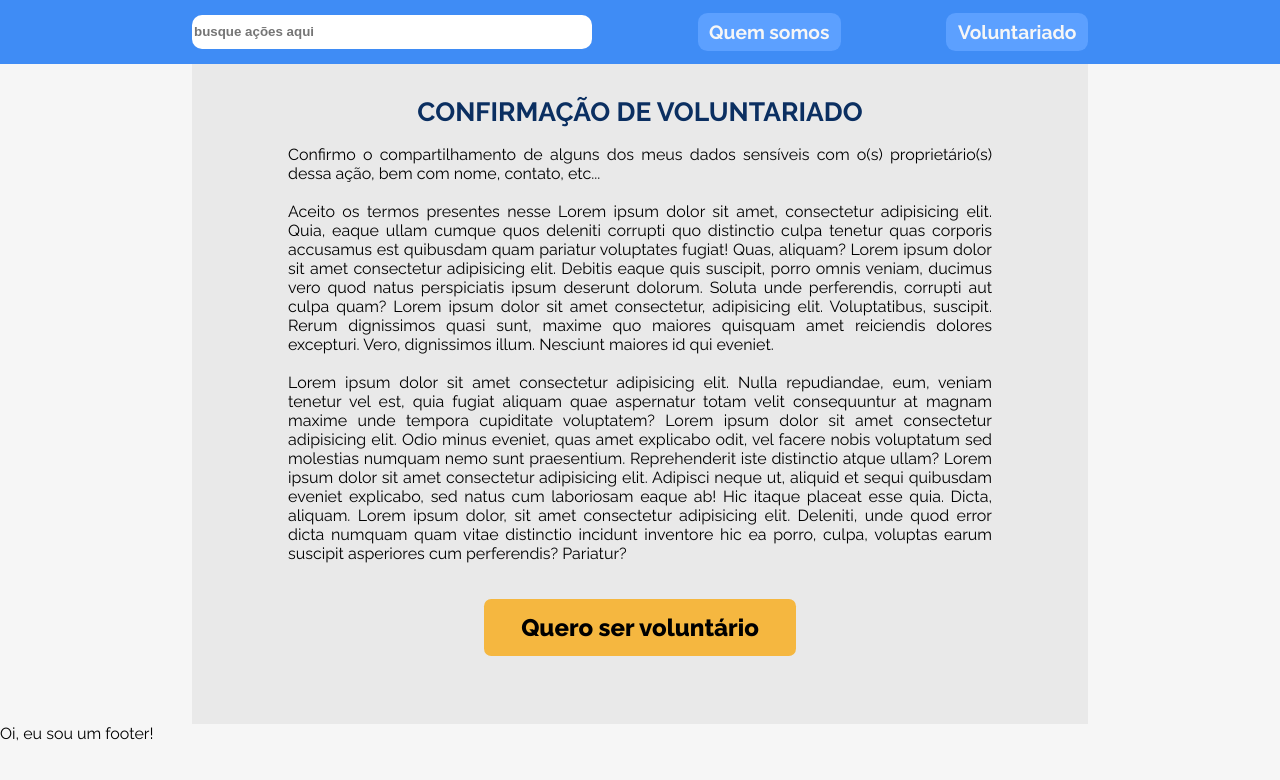
After one commit to tads-cnat/qajuda, a Django app: page /base/response/voluntariar/ in a window 1280 px wide. The commit adds this page. Shown: the top 780 px of the page. Run offline with Django 4.2, Linux system fonts and the light colour scheme.

Commit message:
Implementação da tela Voluntariar em Acao

```diff
--- a/mysite/base/static/base/css/main.css
+++ b/mysite/base/static/base/css/main.css
@@ -18,6 +18,7 @@ article {
     width: 70%;
     margin: auto;
     padding-top: 2em;
+    padding-bottom: 2em;
 }
 
 a {
--- /dev/null
+++ b/mysite/base/static/base/css/voluntariar.css
@@ -0,0 +1,31 @@
+.title {
+    font-size: 1.1em;
+    font-weight: 900;
+    color: var(--aux);
+    text-align: center;
+    padding-bottom: 1em;
+}
+
+#termo-voluntariado {
+    padding: 0em 6em;
+    text-align: justify;
+}
+
+#buttom-space {
+    margin: 2em 0;
+}
+
+.buttom1 {
+    text-align: center;
+    border-radius: .3em;
+    background-color: #F5B740;
+    width: 13em;
+    margin: 1.5em auto;
+    padding: .6em .2em;
+    font-weight: 800;
+    font-size: 1.5em;
+}
+
+span {
+    color: #000;
+}
--- a/mysite/base/templates/base/main.html
+++ b/mysite/base/templates/base/main.html
@@ -1,7 +1,7 @@
 {% load static %}
 
 <!DOCTYPE html>
-<html lang="en">
+<html lang="pt-br">
 <head>
     <meta charset="UTF-8">
     <meta http-equiv="X-UA-Compatible" content="IE=edge">
--- /dev/null
+++ b/mysite/base/templates/base/voluntariar.html
@@ -0,0 +1,35 @@
+{% extends 'base/main.html' %}
+{% load static %}
+{% block conteudo %}
+<head>
+    <link rel="stylesheet" href="{% static 'base/css/voluntariar.css' %}">
+</head>
+<body>
+    <article>
+        <div class="title">
+            <h1>CONFIRMAÇÃO DE VOLUNTARIADO</h1>
+        </div>
+        <div id="termo-voluntariado">
+            <p>
+                Confirmo o compartilhamento de alguns dos meus dados sensíveis com o(s) proprietário(s) dessa ação, bem com nome, contato, etc...
+            </p>
+            <br>
+            <p>
+                Aceito os termos presentes nesse Lorem ipsum dolor sit amet, consectetur adipisicing elit. Quia, eaque ullam cumque quos deleniti corrupti quo distinctio culpa tenetur quas corporis accusamus est quibusdam quam pariatur voluptates fugiat! Quas, aliquam? Lorem ipsum dolor sit amet consectetur adipisicing elit. Debitis eaque quis suscipit, porro omnis veniam, ducimus vero quod natus perspiciatis ipsum deserunt dolorum. Soluta unde perferendis, corrupti aut culpa quam? Lorem ipsum dolor sit amet consectetur, adipisicing elit. Voluptatibus, suscipit. Rerum dignissimos quasi sunt, maxime quo maiores quisquam amet reiciendis dolores excepturi. Vero, dignissimos illum. Nesciunt maiores id qui eveniet.
+            </p>
+            <br>
+            <p>
+                Lorem ipsum dolor sit amet consectetur adipisicing elit. Nulla repudiandae, eum, veniam tenetur vel est, quia fugiat aliquam quae aspernatur totam velit consequuntur at magnam maxime unde tempora cupiditate voluptatem? Lorem ipsum dolor sit amet consectetur adipisicing elit. Odio minus eveniet, quas amet explicabo odit, vel facere nobis voluptatum sed molestias numquam nemo sunt praesentium. Reprehenderit iste distinctio atque ullam? Lorem ipsum dolor sit amet consectetur adipisicing elit. Adipisci neque ut, aliquid et sequi quibusdam eveniet explicabo, sed natus cum laboriosam eaque ab! Hic itaque placeat esse quia. Dicta, aliquam. Lorem ipsum dolor, sit amet consectetur adipisicing elit. Deleniti, unde quod error dicta numquam quam vitae distinctio incidunt inventore hic ea porro, culpa, voluptas earum suscipit asperiores cum perferendis? Pariatur?
+            </p>
+        </div>
+
+        <div class="buttom1">
+            <a href="{% url 'response' %}">
+                <span>
+                    Quero ser voluntário
+                </span>
+            </a>
+        </div>
+    </article>
+</body>
+{% endblock %}
--- a/mysite/base/urls.py
+++ b/mysite/base/urls.py
@@ -4,5 +4,6 @@ from . import views
 urlpatterns = [
     path('', views.index),
     path('base/detail/', views.detail, name="detail"),
-    path('base/response/', views.response, name="response")
+    path('base/response/', views.response, name="response"),
+    path('base/response/voluntariar/', views.voluntariar, name="voluntariar"),
 ]
--- a/mysite/base/views.py
+++ b/mysite/base/views.py
@@ -10,3 +10,6 @@ def detail(request):
 
 def response(request):
     return render(request, 'base/response.html')
+
+def voluntariar(request):
+    return render(request, 'base/voluntariar.html')
```
Also changed, not shown: mysite/base/templates/base/response.html (+6 -3 lines).
